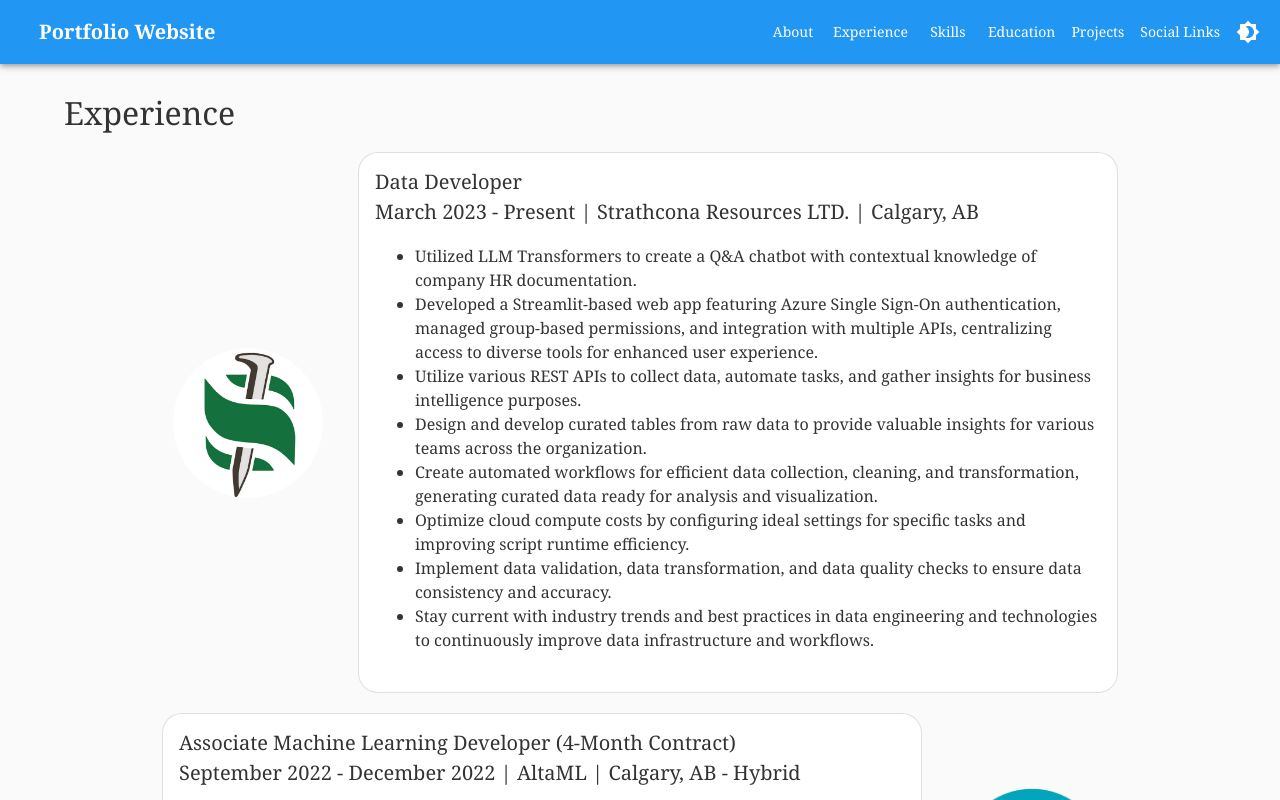
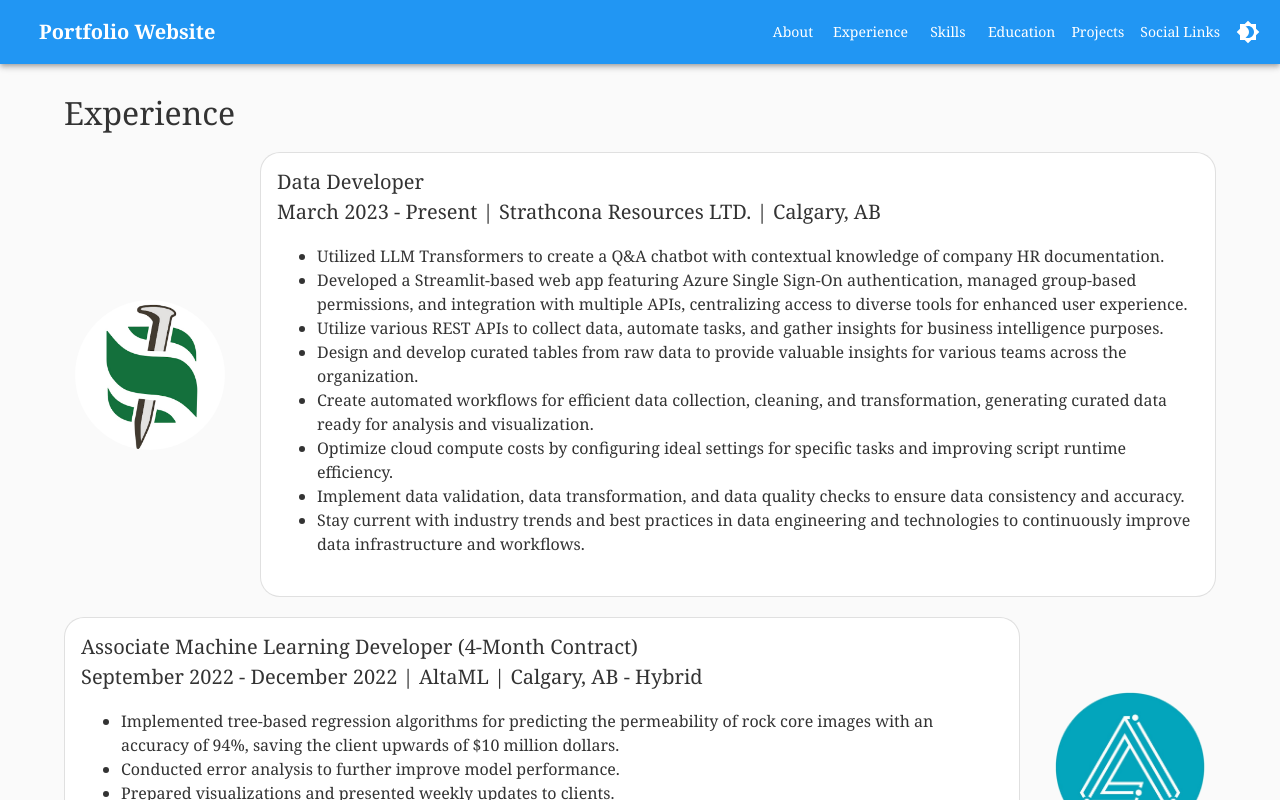
Before and after one commit to Feromond/jacob-mish-portfolio, a React (Create React App) app: page /experience in a window 1280 px wide. Shown: the top 800 px of the page. Built offline with nearby package versions, Linux system fonts and the light colour scheme.

Commit message:
widening experience text

```diff
--- a/src/components/Experience/Experience.js
+++ b/src/components/Experience/Experience.js
@@ -84,9 +84,9 @@
 <Container sx={{ marginTop: '30px' }}>
     <Typography variant="h2" sx={{ marginBottom: '20px', textAlign: 'left' }}>Experience</Typography>
     {experiences.map((exp, idx) => (
-    <Slide direction="down" in={true} timeout={(idx + 1) * 180} key={exp.title}>
+    <Slide direction="down" in={true} timeout={(idx + 1) * 300} key={exp.title}>
         <Grid container spacing={3} direction={idx % 2 === 0 ? 'row' : 'row-reverse'} sx={{ marginBottom: '20px' }} alignItems="center" justifyContent="center">
-        <Grid item xs={12} md={2} container justifyContent="center">
+        <Grid item xs={24} md={2} container justifyContent="center">
             <Avatar
             alt={exp.company}
             src={exp.logo}
@@ -98,7 +98,7 @@
             }}
             />
         </Grid>
-        <Grid item xs={12} md={8}>
+        <Grid item xs={24} md={10}>
             <Card variant="outlined" elevation={3} sx={{ borderRadius: '20px' }}>
             <CardContent>
                 <Typography variant="h5">{exp.title}</Typography>
```
